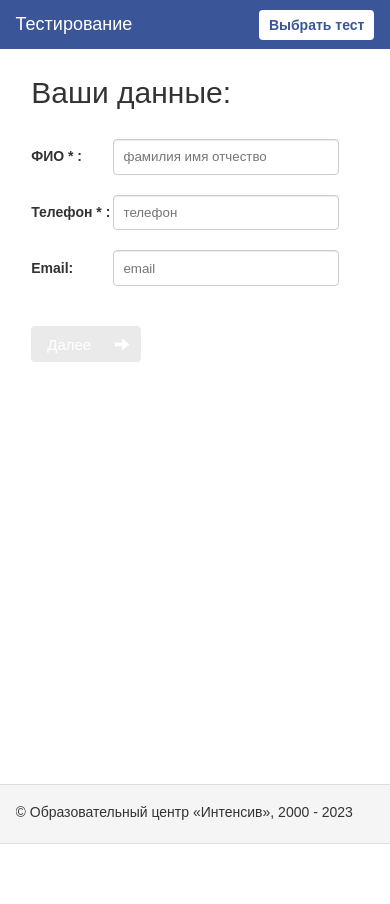
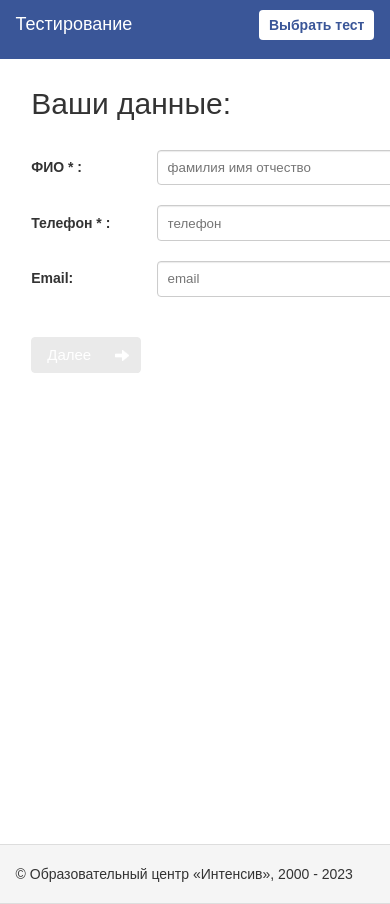
Before and after one commit to Marilisk/intensive-school, a React (Create React App) app: page / in a window 390 px wide. Shown: the top 904 px of the page. Before the commit the page ends 844 px from the top, so only its background shows below. Built offline with nearby package versions, Linux system fonts and the light colour scheme; no server answers.

Commit message:
post queries

```diff
--- a/package.json
+++ b/package.json
@@ -8,6 +8,7 @@
     "@testing-library/user-event": "^13.5.0",
     "@types/jest": "^27.5.2",
     "@types/node": "^16.18.11",
+    "@types/qs": "^6.9.7",
     "@types/react": "^18.0.27",
     "@types/react-dom": "^18.0.10",
     "axios": "^1.2.3",
--- a/src/App.module.scss
+++ b/src/App.module.scss
@@ -33,8 +33,8 @@ $blue: #337AB7;
 .appWrapper {
     width: 84%;
     margin: 0 auto;
+    min-height: 90vh;
 }
-
 
 .footer {
     width: 100%;
@@ -43,20 +43,26 @@ $blue: #337AB7;
     height: 60px;
     border-top: 1px solid #DDDDDD;
     border-bottom: 1px solid #DDDDDD;
-    position: fixed;
-    bottom: 0;
+    min-height: 5vh;
 
     &>div {
         width: 92%;
         margin: 0px auto;
-        margin-top: 26px;
-        overflow: scroll;
+        margin-top: 20px;
+    }
+}
+
+@media screen and (max-width: 533px) {
+    .header {
+        min-height: 7vh;
     }
 
-    @media screen and (max-width: 533px) {
-        &>div {
-            margin-top: 18px;
-        }
+    .appWrapper {
+        height: 88vh;
     }
 
+    .footer {
+        min-height: 5vh;
+        position: static;
+    }
 }
--- a/src/Components/Test/FinalPage.tsx
+++ b/src/Components/Test/FinalPage.tsx
@@ -22,37 +22,6 @@ export const FinalPage: FC<IFinalPage> = ({ scoreSum, questionsAmount, currentTe
     }
 
 
-    useEffect(() => {
-        const result = JSON.stringify({
-            name: localStorage.getItem('fio'),
-            phone: localStorage.getItem('phone'),
-            email: localStorage.getItem('email'),
-            testId: currentTestId,
-            testTitle: currentTestTitle,
-            score: scoreSum,
-        })
-
-        axios({
-            method: 'post',
-            url: 'https://intensiv.ru/system/testresult.php',
-            headers: {
-                /* 'User-Agent': 'Mozilla/5.0 (Windows NT 10.0; Win64; x64) AppleWebKit/537.36 (KHTML, like Gecko) Chrome/108.0.0.0 Safari/537.36', */
-                'Content-Type': 'application/json; charset=utf-8'
-            },
-            data: result
-        })
-            .then(function (response) {
-                console.log(response.data);
-            })
-            .catch(function (error) {
-                console.log(error);
-            });
-
-
-        //localStorage.setItem(`result_of_test${currentTestId}send`, String(date))
-
-    })
-
     return <div className={c.wrap}>
         <h2>
             <div>
--- a/src/Components/Test/Test.module.scss
+++ b/src/Components/Test/Test.module.scss
@@ -5,6 +5,13 @@ $blue: #337AB7;
     width: 100%;
     margin: 0 auto;
     font-size: 16px;
+
+    & > div {
+        @media screen and (max-width: 533px) {
+            padding: 0;
+            margin: 0;
+        }
+    }
 
 
     button {
@@ -26,6 +33,7 @@ $blue: #337AB7;
             margin-left: 0px;
             width: 62px;
         }
+
         .imgWrap {
             position: absolute;
             background: #2B689C;
@@ -38,6 +46,7 @@ $blue: #337AB7;
             padding: 0;
             margin: 0;
             box-sizing: border-box;
+
             img {
                 height: 11px;
                 margin-top: 12px;
@@ -47,14 +56,17 @@ $blue: #337AB7;
 
         &:hover {
             background: #286090;
+
             .imgWrap {
                 background: #22527B;
             }
         }
+
         &:disabled {
             background: #eaeaea;
             border-color: #eaeaea;
             cursor: auto;
+
             .imgWrap {
                 background: #eaeaea;
             }
@@ -65,19 +77,25 @@ $blue: #337AB7;
 .qImg {
     display: block;
     margin: 20px 0;
+    max-width: 100%;
+    max-height: 80%;
+
 }
 
 
 .answerBlock {
     display: flex;
     margin-top: 12px;
+
     span {
         padding: 0 10px;
         margin-right: 30px;
     }
-    & > div {
+
+    &>div {
         padding-top: 2px;
     }
+
 
 }
 
@@ -86,8 +104,8 @@ $blue: #337AB7;
 
     label {
         display: flex;
+    }
 
-    }
     input {
         margin-right: 6px;
         cursor: pointer;
@@ -95,15 +113,20 @@ $blue: #337AB7;
     }
 
     img {
-        height: 44px;
+        max-height: 44px;
     }
-
+    @media screen and (max-width: 533px) {
+        img {
+            max-height: 28px;
+        }
+    }
 }
 
 .restartBtn {
     color: $blue;
     font-weight: 600;
     cursor: pointer;
+
     &:hover {
         color: #22527B;
     }
--- a/src/Components/Test/Test.tsx
+++ b/src/Components/Test/Test.tsx
@@ -4,6 +4,8 @@ import { LoadingDots } from "../assets/LoadingDots/LoadingDots";
 import arrow from './../assets/images/arrow.png'
 import { ITest } from "../../types";
 import { FinalPage } from "./FinalPage";
+import axios from "axios";
+import qs from 'qs';
 
 
 export const Test: FC<ITest> = ({ currentTestTitle, currentTestId, questions }: ITest) => {
@@ -24,6 +26,32 @@ export const Test: FC<ITest> = ({ currentTestTitle, currentTestId, questions }:
         if (step === questions.length-1) {
             let date = new Date().toLocaleString('ru')
             localStorage.setItem(`${currentTestId}finished`, `${date}`)
+
+            const data = qs.stringify({
+                name: localStorage.getItem('fio'),
+                phone: localStorage.getItem('phone'),
+                email: localStorage.getItem('email'),
+                testId: currentTestId,
+                testTitle: currentTestTitle,
+                score: scoreSum,
+            })
+
+            let config = {
+                method: 'post',
+                url: 'https://intensiv.ru/system/testresult.php',
+                headers: {
+                  'Content-Type': 'application/x-www-form-urlencoded'
+                },
+                data : data
+              };
+
+              axios(config)
+              .then(function (response) {
+                console.log(JSON.stringify(response.data));
+              })
+              .catch(function (error) {
+                console.log(error);
+              });
         }
         localStorage.setItem(`step${currentTestId}`, `${step + 1}`)
         increaseStep(prev => prev + 1)
--- a/src/index.scss
+++ b/src/index.scss
@@ -1,6 +1,6 @@
 * {
   box-sizing: border-box;
-  max-width: 100vw;
+
 }
 
 body {
@@ -11,8 +11,9 @@ body {
   -webkit-font-smoothing: antialiased;
   -moz-osx-font-smoothing: grayscale;
   font-size: 20px;
-  overflow: scroll;
+  overflow-x: hidden;
   min-width: 100vw;
+  max-width: 100vw;
   line-height: 1.36;
 }
 
```
Also changed, not shown: 1 other file (tests, documents, lock files or other folders).
